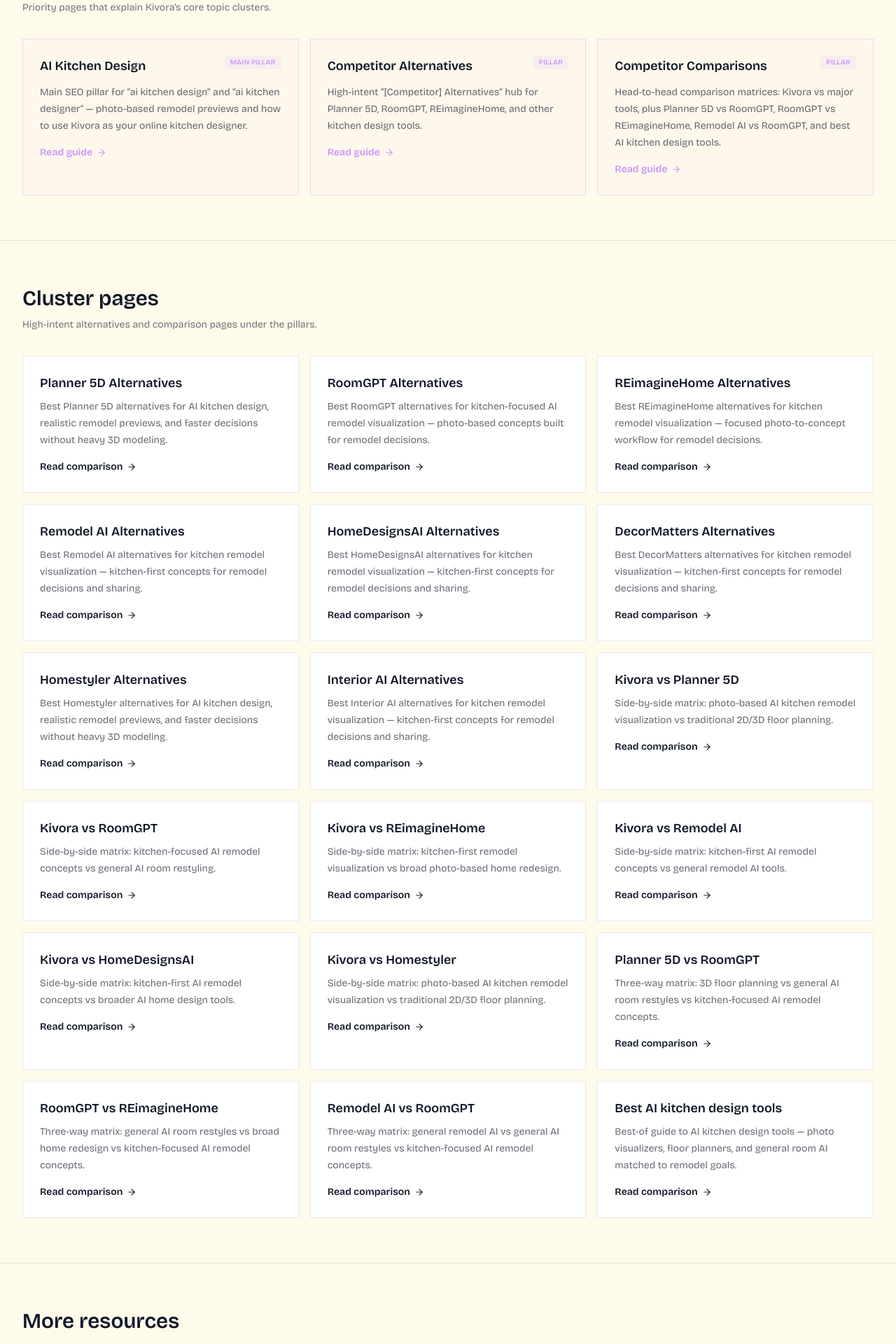
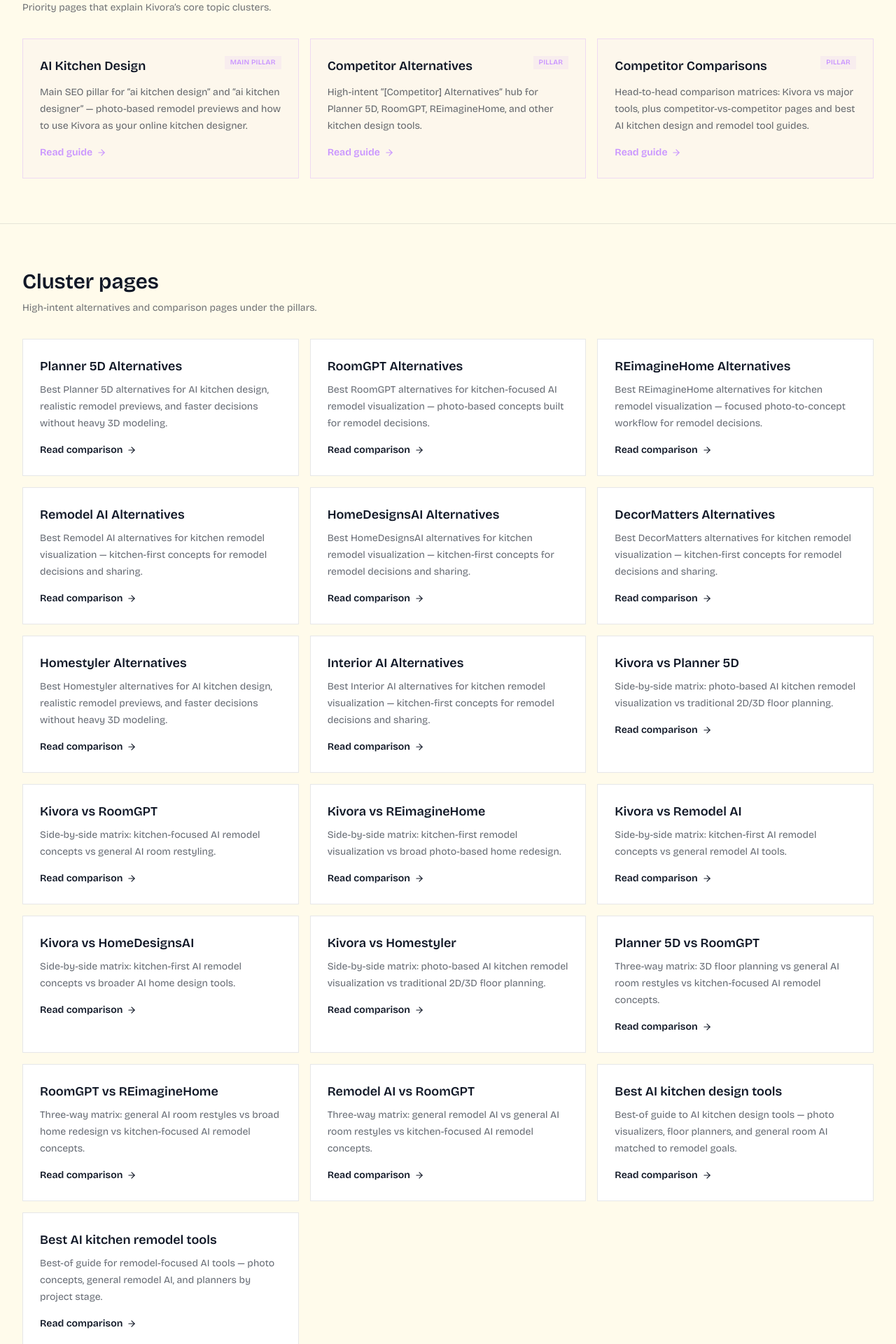
Before and after one commit to KarlGusta/kivora-next, a Next.js app: page /resources in a window 1280 px wide. Shown: the part 640-2560 px from the top of the page at 70% size. Built offline with nearby package versions, Linux system fonts and the light colour scheme.

Commit message:
Add Best AI kitchen remodel tools to resources cluster pages

```diff
--- a/app/resources/page.jsx
+++ b/app/resources/page.jsx
@@ -9,7 +9,7 @@ export const metadata = {
   description:
     "Kivora resources for AI kitchen design — guides, free remodel tools, competitor alternatives, competitor comparisons, and the AI Kitchen Design pillar for planning remodels with confidence.",
   keywords:
-    "ai kitchen design, ai kitchen designer, kitchen remodel resources, planner 5d alternatives, roomgpt alternatives, planner 5d vs roomgpt, roomgpt vs reimaginehome, remodel ai vs roomgpt, best ai kitchen design tools, kivora vs planner 5d, kivora vs roomgpt, kivora resources",
+    "ai kitchen design, ai kitchen designer, kitchen remodel resources, planner 5d alternatives, roomgpt alternatives, planner 5d vs roomgpt, roomgpt vs reimaginehome, remodel ai vs roomgpt, best ai kitchen design tools, best ai kitchen remodel tools, kivora vs planner 5d, kivora vs roomgpt, kivora resources",
   alternates: {
     canonical: "https://kivora.collabtower.com/resources",
   },
@@ -42,7 +42,7 @@ const pillarPages = [
     href: "/comparisons",
     label: "Competitor Comparisons",
     description:
-      "Head-to-head comparison matrices: Kivora vs major tools, plus Planner 5D vs RoomGPT, RoomGPT vs REimagineHome, Remodel AI vs RoomGPT, and best AI kitchen design tools.",
+      "Head-to-head comparison matrices: Kivora vs major tools, plus competitor-vs-competitor pages and best AI kitchen design and remodel tool guides.",
     badge: "Pillar",
   },
 ];
@@ -155,6 +155,12 @@ const clusterPages = [
     label: "Best AI kitchen design tools",
     description:
       "Best-of guide to AI kitchen design tools — photo visualizers, floor planners, and general room AI matched to remodel goals.",
+  },
+  {
+    href: "/best-ai-kitchen-remodel-tools",
+    label: "Best AI kitchen remodel tools",
+    description:
+      "Best-of guide for remodel-focused AI tools — photo concepts, general remodel AI, and planners by project stage.",
   },
 ];
 
```
